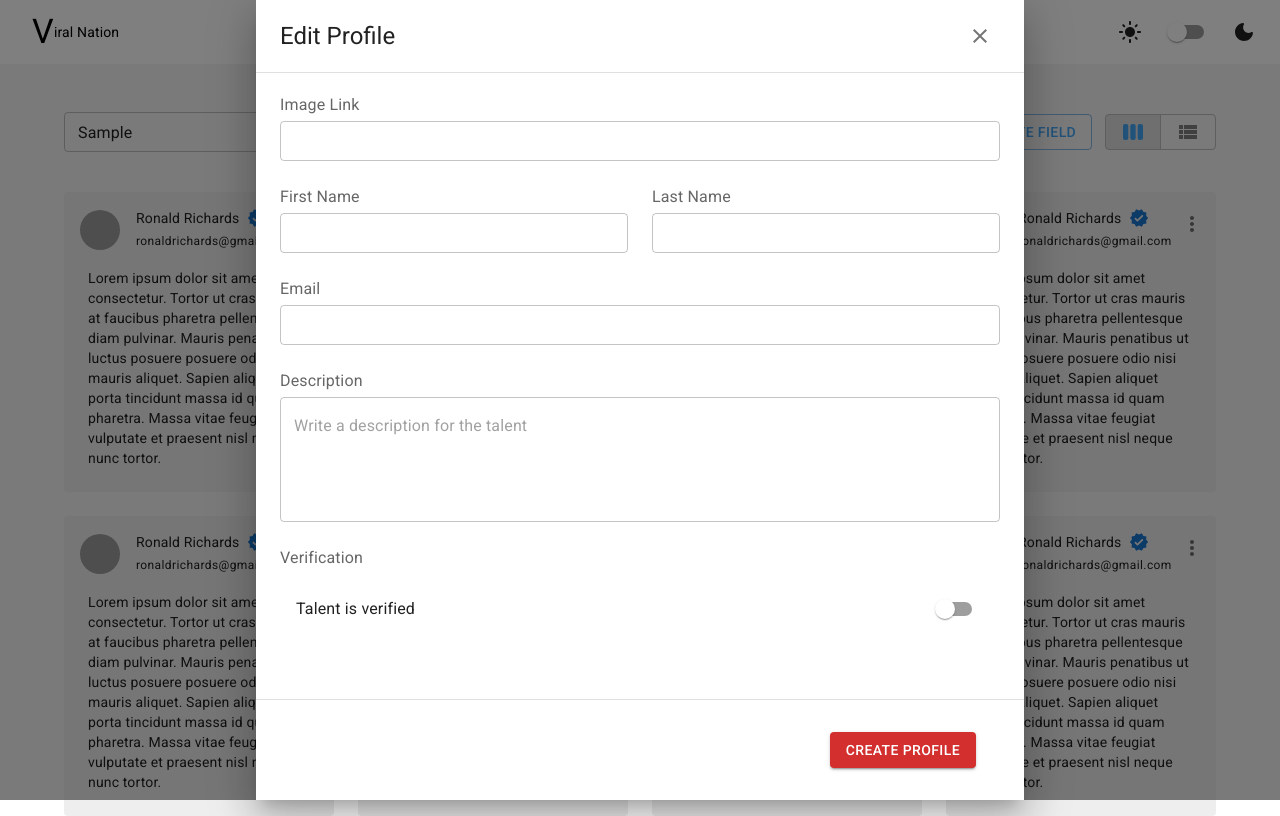
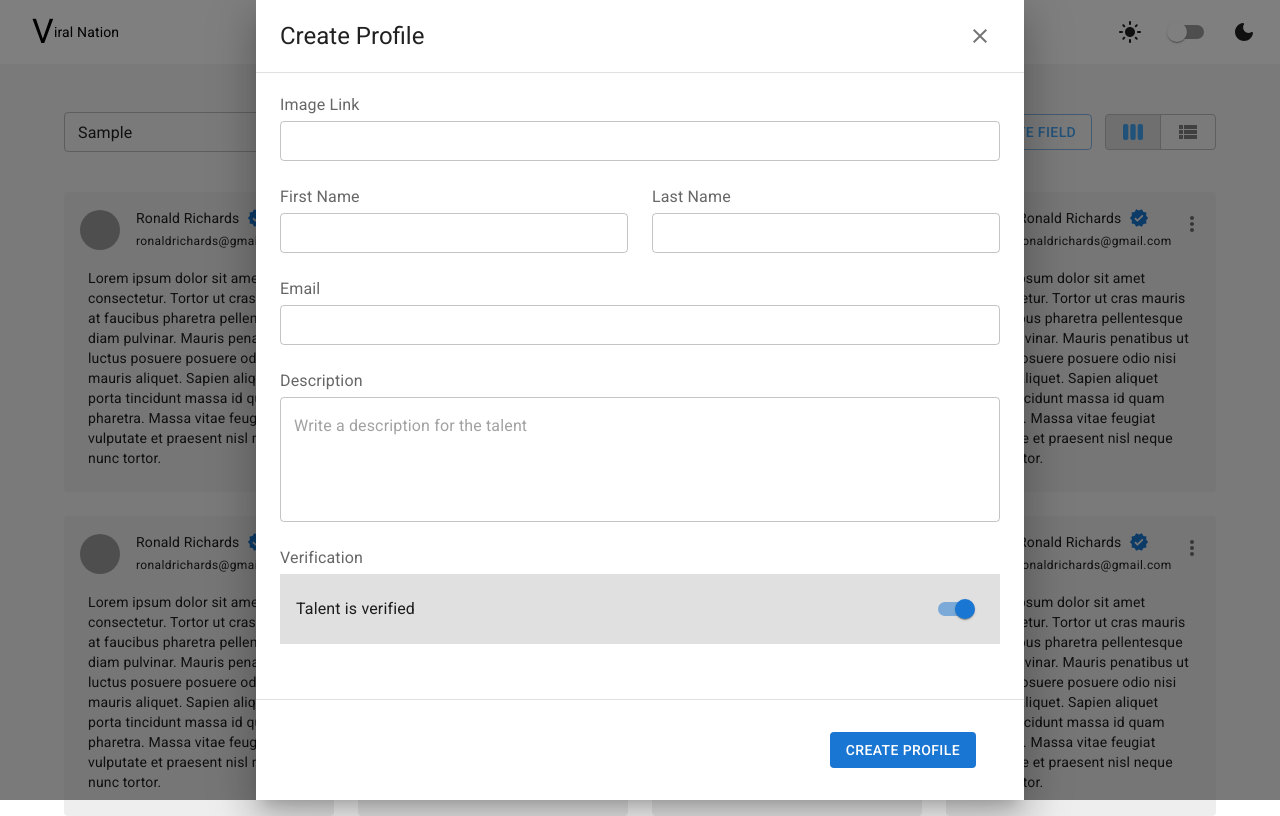
Before and after one commit to kaushalluffa/viral_nation_task, a React (Create React App) app: page / in a window 1280 px wide. Both pictures are taken after typing "Sample" into the empty fields and a click on the button "CREATE FIELD". Built offline with nearby package versions, Linux system fonts and the light colour scheme; grey boxes are pictures that could not be loaded.

Commit message:
open/close modal func linked to card components with data passed down to edit in the form

```diff
--- a/src/components/CardView/CardView.jsx
+++ b/src/components/CardView/CardView.jsx
@@ -4,19 +4,36 @@ import {
   Card,
   CardHeader,
   Grid,
-  IconButton,
   Typography,
   useTheme,
 } from "@mui/material";
 import VerifiedRoundedIcon from "@mui/icons-material/VerifiedRounded";
-import MoreVertIcon from "@mui/icons-material/MoreVert";
-import { useThemeUpdate } from "../../context/themeContext";
 import DeleteModal from "../DeleteModal/DeleteModal";
 import DropdownMenu from "../DropDownMenu/DropDownMenu";
+import { useState } from "react";
+import CreateEditProfile from "../CreateEditProfile/CreateEditProfile";
 
 const CardView = ({ fetchedData }) => {
   const theme = useTheme();
-  const { open, handleClickOpen, handleDeleteModalOpen } = useThemeUpdate();
+  // const [open, setOpen] = useState(false);
+  const [openDeleteModal, setOpenDeleteModal] = useState(false);
+  const [openEditProfileModal, setOpenEditProfileModal] = useState(false)
+  const [currentData, setCurrentData] = useState(null)
+  function handleDeleteModalOpen(passedData) {
+    console.log(passedData);
+    setOpenDeleteModal(true);
+  }
+  function handleDeleteModalClose() {
+    setOpenDeleteModal(false);
+  }
+  function handleOpenEditProfileModal(dataToEdit) {
+    console.log("data to edit", dataToEdit);
+    setCurrentData(dataToEdit)
+    setOpenEditProfileModal(true);
+  }
+  function handleCloseEditProfileModal() {
+    setOpenEditProfileModal(false);
+  }
   return (
     <>
       <Grid container spacing={3}>
@@ -42,8 +59,12 @@ const CardView = ({ fetchedData }) => {
                 }
                 action={
                   <DropdownMenu
-                    onDelete={() =>handleDeleteModalOpen(data)}
-                    onEdit={() => handleClickOpen(data)}
+                    onDelete={() => {
+                      handleDeleteModalOpen(data);
+                    }}
+                    onEdit={() => handleOpenEditProfileModal(data)}
+                    onClose={handleDeleteModalClose}
+                    openDeleteModal={openDeleteModal}
                   />
                 }
                 title={
@@ -73,6 +94,21 @@ const CardView = ({ fetchedData }) => {
           </Grid>
         ))}
       </Grid>
+      {openEditProfileModal && (
+        <CreateEditProfile
+          openModal={openEditProfileModal}
+          handleOpenModal={handleOpenEditProfileModal}
+          handleCloseModal={handleCloseEditProfileModal}
+          type="Edit Profile"
+          currentData={currentData}
+        />
+      )}
+      {openDeleteModal && (
+        <DeleteModal
+          openModal={openDeleteModal}
+          handleModalClose={handleDeleteModalClose}
+        />
+      )}
     </>
   );
 };
--- a/src/components/ContainerView/ContainerView.jsx
+++ b/src/components/ContainerView/ContainerView.jsx
@@ -7,11 +7,12 @@ import ViewListIcon from "@mui/icons-material/ViewList";
 import CardView from "../CardView/CardView";
 import DataGridView from "../DataGridView/DataGridView";
 import { useThemeUpdate } from "../../context/themeContext";
+import CreateEditProfile from "../CreateEditProfile/CreateEditProfile";
 const mock = [
   {
     lastName: "Richards",
     imageLink: "https://source.unsplash.com/random",
-    is_verified:true,
+    is_verified: true,
     id: 1,
     name: "Ronald Richards",
     email: "ronaldrichards@gmail.com",
@@ -24,7 +25,7 @@ const mock = [
   {
     lastName: "Richards",
     imageLink: "https://source.unsplash.com/random",
-    is_verified:true,
+    is_verified: true,
     id: 2,
     name: "Ronald Richards",
     email: "ronaldrichards@gmail.com",
@@ -37,7 +38,7 @@ const mock = [
   {
     lastName: "Richards",
     imageLink: "https://source.unsplash.com/random",
-    is_verified:true,
+    is_verified: true,
     id: 3,
     name: "Ronald Richards",
     email: "ronaldrichards@gmail.com",
@@ -50,7 +51,7 @@ const mock = [
   {
     lastName: "Richards",
     imageLink: "https://source.unsplash.com/random",
-    is_verified:true,
+    is_verified: true,
     id: 4,
     name: "Ronald Richards",
     email: "ronaldrichards@gmail.com",
@@ -63,7 +64,7 @@ const mock = [
   {
     lastName: "Richards",
     imageLink: "https://source.unsplash.com/random",
-    is_verified:true,
+    is_verified: true,
     id: 5,
     name: "Ronald Richards",
     email: "ronaldrichards@gmail.com",
@@ -76,7 +77,7 @@ const mock = [
   {
     lastName: "Richards",
     imageLink: "https://source.unsplash.com/random",
-    is_verified:true,
+    is_verified: true,
     id: 6,
     name: "Ronald Richards",
     email: "ronaldrichards@gmail.com",
@@ -89,7 +90,7 @@ const mock = [
   {
     lastName: "Richards",
     imageLink: "https://source.unsplash.com/random",
-    is_verified:false,
+    is_verified: false,
     id: 7,
     name: "Ronald Richards",
     email: "ronaldrichards@gmail.com",
@@ -102,7 +103,7 @@ const mock = [
   {
     lastName: "Richards",
     imageLink: "https://source.unsplash.com/random",
-    is_verified:true,
+    is_verified: true,
     id: 8,
     name: "Ronald Richards",
     email: "ronaldrichards@gmail.com",
@@ -115,10 +116,24 @@ const mock = [
 ];
 const ContainerView = () => {
   const [selectedView, setSelectedView] = useState("column");
+
+  const [openCreateProfileModal, setOpenCreateProfileModal] = useState(false);
+
+  const handleProfileModalOpen = (data) => {
+    console.log(data);
+    setOpenCreateProfileModal(true);
+  };
+  const handleProfileModalClose = (data) => {
+    console.log(data);
+    setOpenCreateProfileModal(false);
+  };
+  const handleDeleteModalClose = () => {
+    setOpenCreateProfileModal(false);
+  };
   function toggleSelectedView(view) {
     setSelectedView(view);
   }
-  const { handleClickOpen } = useThemeUpdate();
+
   const theme = useTheme();
   return (
     <>
@@ -148,7 +163,7 @@ const ContainerView = () => {
             bgcolor: theme.palette.mode === "dark" && theme.palette.grey[900],
             border: theme.palette.mode === "dark" && "none",
           }}
-          onClick={handleClickOpen}
+          onClick={handleProfileModalOpen}
         >
           Create Field
         </Button>
@@ -194,6 +209,14 @@ const ContainerView = () => {
       ) : (
         <DataGridView fetchedData={mock} />
       )}
+      {openCreateProfileModal && (
+        <CreateEditProfile
+          openModal={openCreateProfileModal}
+          handleOpenModal={openCreateProfileModal}
+          handleCloseModal={handleProfileModalClose}
+          type="Create Profile"
+        />
+      )}
     </>
   );
 };
--- a/src/components/CreateEditProfile/CreateEditProfile.jsx
+++ b/src/components/CreateEditProfile/CreateEditProfile.jsx
@@ -8,26 +8,35 @@ import { useEffect, useState } from "react";
 import {
   Box,
   Divider,
+  FormControlLabel,
   IconButton,
   InputLabel,
   Paper,
   Stack,
   Switch,
   Typography,
+  useTheme,
 } from "@mui/material";
 import CloseIcon from "@mui/icons-material/Close";
 import { useThemeUpdate } from "../../context/themeContext";
-const CreateEditProfile = () => {
-  // const [open, setOpen] = useState(false);
-  const { open, handleClose, editData } = useThemeUpdate();
-  const [formValues, setFormValues] = useState({
-    imageLink: editData ? editData.imageLink : "",
-    firstName: editData ? editData.name : "",
+
+const CreateEditProfile = ({
+  openModal,
+  handleCloseModal,
+  handleOpenModal,
+  type,
+  currentData,
+}) => {
+  const [formValues, setFormValues] = useState(currentData ||{
+    imageLink: "",
+    firstName: "",
     lastName: "",
-    is_verified: editData ? editData.is_verified : false,
-    email: editData ? editData.email : "",
-    description: editData ? editData.description : "",
+    is_verified: true,
+    email: "",
+    description: "",
   });
+
+  const theme = useTheme();
 
   const handleInputChange = (event) => {
     const { name, value } = event.target;
@@ -41,22 +50,12 @@ const CreateEditProfile = () => {
     event.preventDefault();
     console.log(formValues); // Replace with your own logic for submitting the form data
   };
-  useEffect(() => {
-    setFormValues({
-      imageLink: editData ? editData.imageLink : "",
-      firstName: editData ? editData.name : "",
-      is_verified: editData ? editData.is_verified : false,
-      email: editData ? editData.email : "",
-      description: editData ? editData.description : "",
-      lastName: editData ? editData.lastName : "",
-    });
-  }, [editData]);
 
   return (
     <div>
       <Dialog
-        open={open}
-        onClose={handleClose}
+        open={openModal}
+        onClose={handleCloseModal}
         fullScreen
         sx={{
           "& .MuiPaper-root": {
@@ -72,9 +71,9 @@ const CreateEditProfile = () => {
           }}
         >
           <Typography variant="h5" component="p">
-            {editData ? "Edit Profile" : "Create Profile"}
+            {type}
           </Typography>
-          <IconButton onClick={handleClose}>
+          <IconButton onClick={handleCloseModal}>
             <CloseIcon />
           </IconButton>
         </DialogTitle>
@@ -102,7 +101,7 @@ const CreateEditProfile = () => {
                 <TextField
                   name="firstName"
                   id="first-name"
-                  value={formValues.firstName}
+                  value={formValues.firstName || formValues.name}
                   onChange={handleInputChange}
                   fullWidth
                   size="small"
@@ -122,7 +121,6 @@ const CreateEditProfile = () => {
                 />
               </Box>
             </Stack>
-
             <Box sx={{ mb: 3 }}>
               <InputLabel htmlFor="email">
                 <Typography sx={{ mb: 0.5 }}>Email</Typography>
@@ -161,19 +159,26 @@ const CreateEditProfile = () => {
                   justifyContent: "space-between",
                   alignItems: "center",
                   padding: 2,
+                  bgcolor:
+                    theme.palette.mode === "light"
+                      ? theme.palette.grey[300]
+                      : theme.palette.grey[900],
                 }}
                 square
                 elevation={0}
               >
                 <Typography variant="body1">Talent is verified</Typography>
+
                 <Switch
-                  checked={formValues?.is_verified}
+                  checked={formValues.is_verified}
                   onChange={(e) => {
-                    formValues((prevState) => ({
-                      ...prevState,
+                    setFormValues((prevFormValues) => ({
+                      ...prevFormValues,
                       is_verified: e.target.checked,
                     }));
                   }}
+                  name="checked"
+                  color="primary"
                 />
               </Paper>
             </Box>
@@ -187,8 +192,16 @@ const CreateEditProfile = () => {
             paddingTop: 4,
           }}
         >
-          <Button onClick={handleClose} variant="contained" color="error">
-            Create Profile
+          <Button
+            onClick={handleCloseModal}
+            variant="contained"
+            color="primary"
+            disableElevation
+            sx={{
+              color: theme.palette.common.white,
+            }}
+          >
+            {type}
           </Button>
         </DialogActions>
       </Dialog>
--- a/src/components/DropDownMenu/DropDownMenu.jsx
+++ b/src/components/DropDownMenu/DropDownMenu.jsx
@@ -3,6 +3,7 @@ import { Menu, MenuItem, IconButton, Box, useTheme } from "@mui/material";
 import { MoreVert } from "@mui/icons-material";
 
 const DropdownMenu = ({ onEdit, onDelete }) => {
+  // console.log(onEdit)
   const [anchorEl, setAnchorEl] = useState(null);
 
   const handleMenuOpen = (event) => {
--- a/src/context/themeContext.js
+++ b/src/context/themeContext.js
@@ -13,10 +13,15 @@ export function useThemeUpdate() {
 //global wrapper for the app to use the theme context throughout the application
 export function ThemeContextProvider({ children }) {
   const [currentTheme, setCurrentTheme] = useState("light");
+ const [open, setOpen] = useState(false);
+ const handleClickOpen = () => {
+   setOpen(true);
+ };
 
-  const [open, setOpen] = useState(false);
-  const [openDeleteModal,setOpenDeleteModal] = useState(false)
-  const [editData, setEditData] = useState(null);
+ const handleClose = () => {
+   setOpen(false);
+ };
+
   const selectedTheme = createTheme({
     palette: {
       mode: currentTheme,
@@ -29,31 +34,12 @@ export function ThemeContextProvider({ children }) {
       if (prevTheme === "dark") return "light";
     });
   }
-  const handleClickOpen = (data) => {
-    setOpen(true);
-    setEditData(data);
-  };
 
-  const handleClose = () => {
-    setOpen(false);
-    setEditData(null);
-  };
-  const handleDeleteModalOpen = (data) =>{
-    console.log(data)
-    setOpenDeleteModal(true)
-  }
-const handleDeleteModalClose = () =>{
-  setOpenDeleteModal(false);
-}
   const value = {
     open,
     handleClickOpen,
     handleClose,
     toggleTheme,
-    editData,
-    openDeleteModal,
-    handleDeleteModalOpen,
-    handleDeleteModalClose,
   };
   return (
     <ThemeProvider theme={selectedTheme}>
```
Also changed, not shown: src/components/DeleteModal/DeleteModal.jsx (+6 -9 lines).
